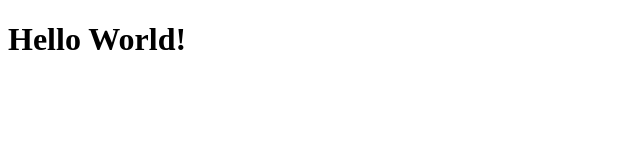
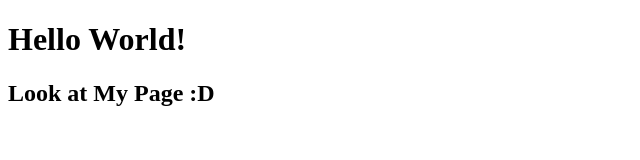
Before and after one commit to ViniciusGomesR/html-foundations, a plain HTML site: page index.html in a window 1280 px wide. Shown: the whole page, without its empty margins (0-640 px from the left). Drawn offline with Linux system fonts and the light colour scheme.

Commit message:
added a sencond phrase

```diff
--- a/index.html
+++ b/index.html
@@ -8,5 +8,6 @@
 
     <body>
         <h1>Hello World!</h1>
+        <h2>Look at My Page :D</h2>
     </body>
 </html>
```
